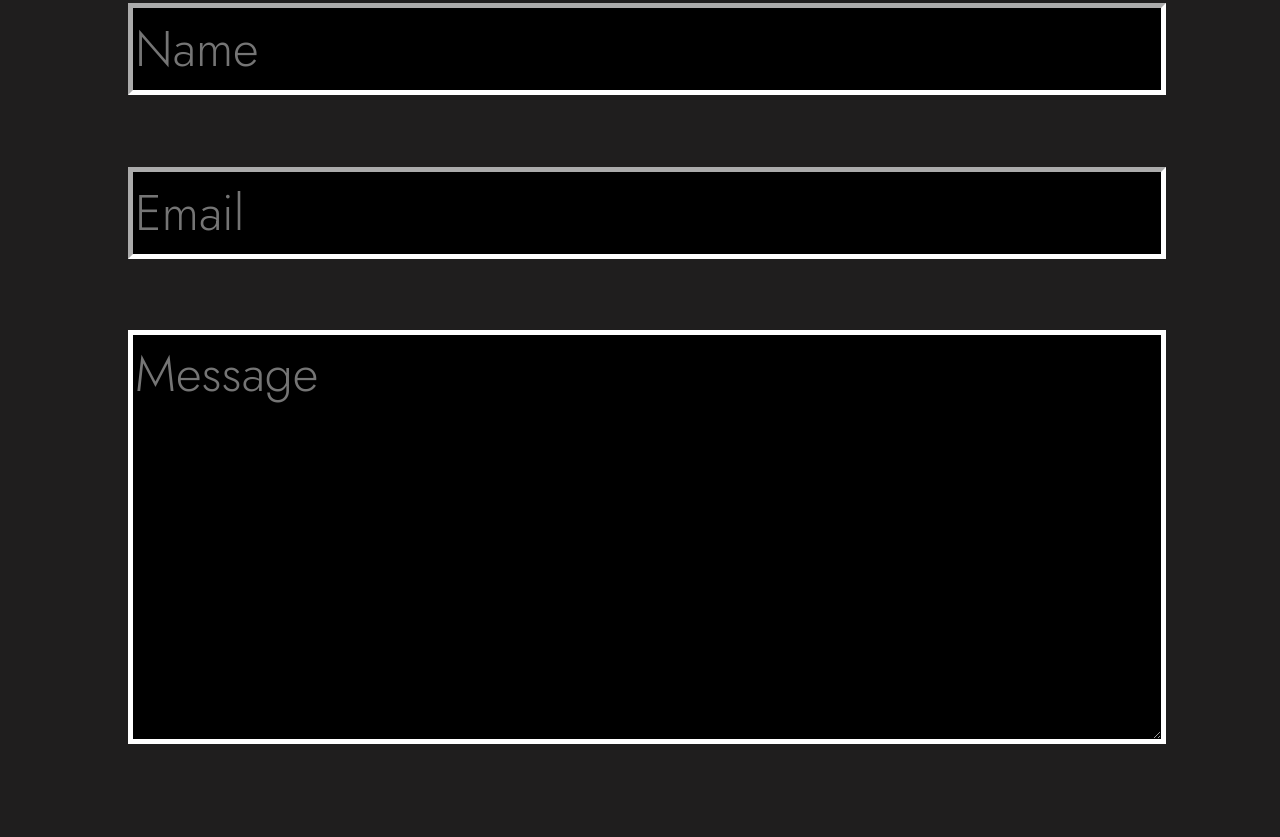
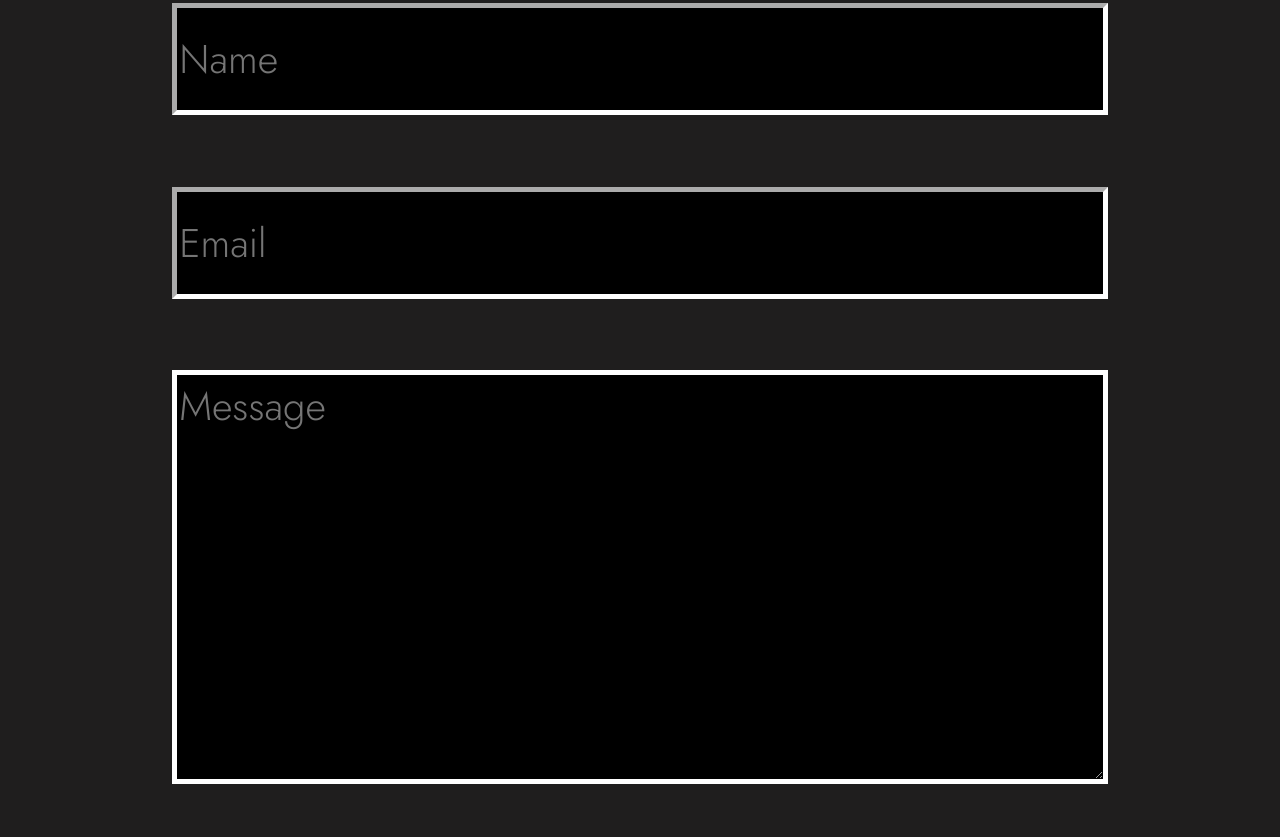
Before and after one commit to kristiantud/ComplidoCars, a plain HTML site: page index.html in a window 1280 px wide. Shown: the part 4373-5210 px from the top of the page. Drawn offline with Linux system fonts and the light colour scheme; a web font is replaced by a local one.

Commit message:
fixed spacing on the input boxes

```diff
--- a/smallscreen.css
+++ b/smallscreen.css
@@ -182,7 +182,7 @@ html,body{
 
 .email_section{
     text-align:center;
-    padding: 0 10%;
+    margin: 0 10%;
 }
 
 #email_message{
@@ -195,24 +195,24 @@ html,body{
 
 #message{
     height: 400px;
-    width: 100%;
+    width: 90%;
     background-color: black;
     border-color: white;
     border-width: thick;
     color: white;
     font-family: 'Jost',sans-serif;
-    font-size: 50px;
+    font-size: 40px;
 }
 
 .email_section input{
-    height: 80px;
-    width: 100%;
+    height: 100px;
+    width: 90%;
     background-color:black;
     border-color:white;
     border-width: thick;
     color: white;
     font-family: 'Jost', sans-serif;
-    font-size: 50px;
+    font-size: 40px;
 
 }
 
@@ -261,6 +261,7 @@ html,body{
 
 .bottom_content{
     padding: 3%;
+
 }
 
 .bottom_footer{
```
